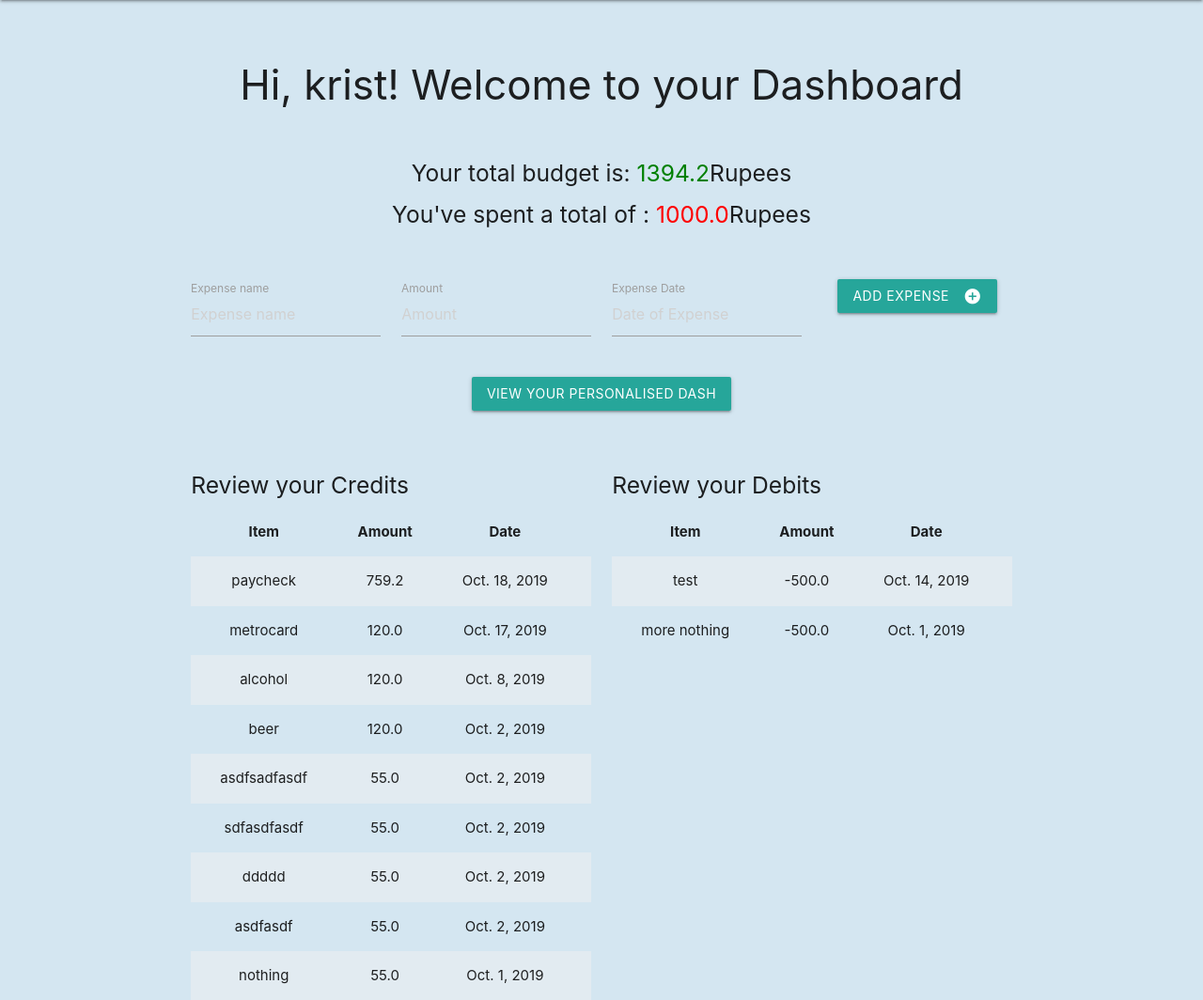
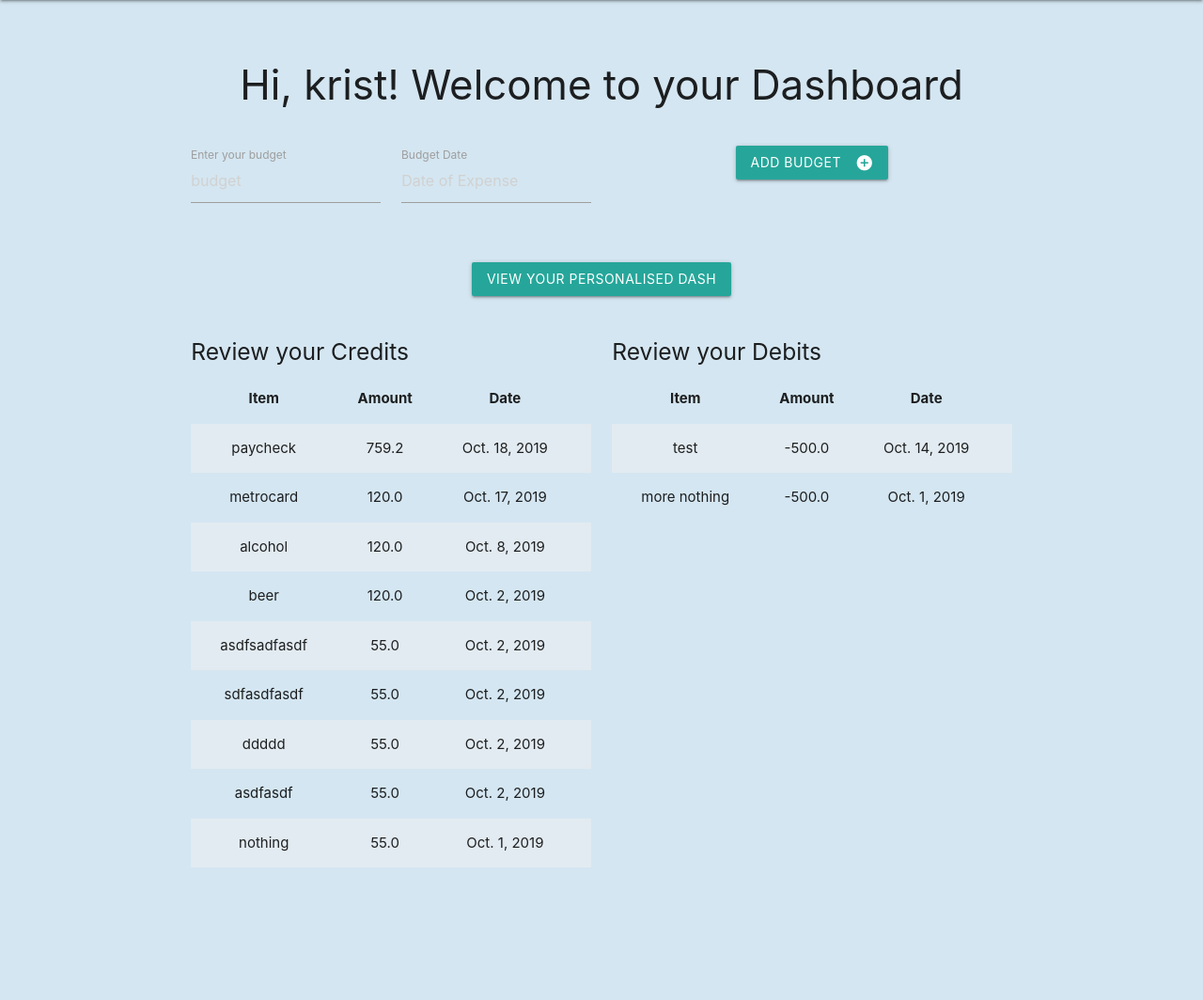
Before and after one commit to sharanyavenkat25/Budget-Management-System, a Django app: page /app in a window 1280 px wide. Shown: the part 64-1128 px from the top of the page at 94% size. After the commit the page ends 987 px from the top, so only its background shows below. Run offline with Django 3.2, Linux system fonts and the light colour scheme; a user stored in the database is signed in; data comes from the database, SQL or seed files in the repository; both versions use the stored data as it was after the commit.

Commit message:
entering budget modified

```diff
--- a/budget_app/templates/budget_app/index.html
+++ b/budget_app/templates/budget_app/index.html
@@ -25,12 +25,42 @@
         <br>
         <div class="section">
             <div class="row">
-                <form class="col s12" action='{% url "add item" %}' method='post'>
+
+                <form class="col s12" action='{% url "index" %}' method='post' id="entered_budget">
                     {% csrf_token %}
                     <div class="row">
                         <div class="container center">
                             <h3 class="center">Hi, {{ user }}! Welcome to your Dashboard</h3>
                             <br>
+
+                        <div class="input-field col s3">
+                                <input placeholder='budget' name='init_budget' id='init_budget' type='text' class='validate' required>
+                                <label for='init_budget'>Enter your budget</label>
+                        </div>
+
+                        <div class="input-field col s3">
+                                <input placeholder='Date of Expense' name="init_expense_date" id="init_expense_date" type="text" class='datepicker'>
+                                <label for="init_expense_date">Budget Date</label>
+                        </div>
+                        <button class="btn waves-effect waves-light" type="submit" name="action" onclick="hideit()" required>Add Budget
+                                <i class="material-icons right">add_circle</i>
+                        </button>
+
+                        </div>
+                    </div>
+                </form>
+            </div>
+
+
+
+            <div class="row" id="expense" style="display:none">
+
+                <form class="col s12" action='{% url "add item" %}' method='post'>
+                    {% csrf_token %}
+                    <div class="row">
+                        <div class="container center">
+                            <!-- <h3 class="center">Hi, {{ user }}! Welcome to your Dashboard</h3>
+                            <br> -->
                             <h5 class='center'>Your total budget is: <span style="color:green;">{{budget}}</span>Rupees</h5>
 
                             <h5 class='center'>You've spent a total of : <span style="color:red;">{{expenses}}</span>Rupees</h5>
@@ -55,6 +85,9 @@
                         </div>
                     </div>
                 </form>
+
+
+            </div>
                 <form class="col s12" action='{% url "dashboard" %}' method='post'>
                     {% csrf_token %}
                     <center>
@@ -65,6 +98,7 @@
                 </form>
 
             </div>
+
         </div>
 
         <div class="section">
@@ -147,6 +181,10 @@
                 var elems = document.querySelectorAll('.datepicker');
                 var instances = M.Datepicker.init(elems, {format:'yyyy-mm-dd'});
             });
+
+           function hideit(){
+            document.getElementById('expense').style.display ='inline';
+                }
         </script>
     </body>
 
--- a/budget_app/views.py
+++ b/budget_app/views.py
@@ -22,174 +22,192 @@ costs1 = []
 labels2=[]
 costs2= []
 def index(request):
-    #db operations
-    expense_items = ExpenseInfo.objects.filter(user_expense=request.user).order_by('-date_added')
-    try:
-        budget_total = ExpenseInfo.objects.filter(user_expense=request.user).aggregate(budget=Sum('cost',filter=Q(cost__gt=0)))
-        expense_total = ExpenseInfo.objects.filter(user_expense=request.user).aggregate(expenses=Sum('cost',filter=Q(cost__lt=0)))
-        fig,ax=plt.subplots()
-        ax.bar(['Expenses','Budget'], [abs(expense_total['expenses']),budget_total['budget']],color=['red','green'])
-        # ax.set_title('Your total expenses vs total budget')
-        plt.savefig('budget_app/static/budget_app/expense.png')
+	init_name = 'My Budget'
+	init_budget = request.POST.get('init_budget',0)
+	init_expense_date = request.POST.get('init_expense_date','2020-04-01')
 
-        labels1=[]
-        costs1 = []
-        labels2=[]
-        costs2=[]
-        print(expense_items)
-        for expense_item in expense_items:
+	# #db operations
+	ExpenseInfo.objects.create(expense_name=init_name,cost=init_budget,date_added=init_expense_date,user_expense=request.user)
+	expense_items = ExpenseInfo.objects.filter(user_expense=request.user).order_by('-date_added')
+	budget_total = ExpenseInfo.objects.filter(user_expense=request.user).aggregate(budget=Sum('cost',filter=Q(cost__gt=0)))
+	expense_total = ExpenseInfo.objects.filter(user_expense=request.user).aggregate(expenses=Sum('cost',filter=Q(cost__lt=0)))
+	if(expense_total['expenses'] is None):
+		expense_total['expenses']=0
+	if(budget_total['budget'] is None):
+		budget_total['budget']= 0
 
-            if((expense_item.cost)<0):
-                if(expense_item.expense_name in labels.keys()):
-                    labels[expense_item.expense_name]+=abs(expense_item.cost)
+		# ExpenseInfo.objects.create(expense_name=init_name,cost=init_budget,date_added=init_expense_date,user_expense=request.user)
+		# budget_total = ExpenseInfo.objects.filter(user_expense=request.user).aggregate(budget=Sum('cost',filter=Q(cost__gt=0)))
+		# expense_total = ExpenseInfo.objects.filter(user_expense=request.user).aggregate(expenses=Sum('cost',filter=Q(cost__lt=0)))
+	fig,ax=plt.subplots()
+	ax.bar(['Expenses','Budget'], [abs(expense_total['expenses']),abs(budget_total['budget'])],color=['red','green'])
+		# ax.set_title('Your total expenses vs total budget')
+	plt.savefig('budget_app/static/budget_app/expense.png')
 
-                else:
-                    labels[expense_item.expense_name]=abs(expense_item.cost)
-                print(labels)
-            else:
-            	if(expense_item.expense_name in cred_labels.keys()):
-            		cred_labels[expense_item.expense_name]+=abs(expense_item.cost)
-            	else:
-            		cred_labels[expense_item.expense_name]=abs(expense_item.cost)
-            	print(cred_labels)
-                # costs1.append(abs(expense_item.cost))
-                # labels1.append(expense_item.expense_name)
-        labels1=labels.keys()
-        costs1=labels.values()
+	labels1=[]
+	costs1 = []
+	labels2=[]
+	costs2=[]
+	print(expense_items)
+	for expense_item in expense_items:
 
-        labels2=cred_labels.keys()
-        costs2=cred_labels.values()
-        print("printing from index for debit")
+		if((expense_item.cost)<0):
+			if(expense_item.expense_name in labels.keys()):
+				labels[expense_item.expense_name]+=abs(expense_item.cost)
 
-        print(labels1)
-        print(costs1)
-        print("printing from index for credit")
+			else:
+				labels[expense_item.expense_name]=abs(expense_item.cost)
+			print(labels)
+		else:
+			if(expense_item.expense_name in cred_labels.keys()):
+				cred_labels[expense_item.expense_name]+=abs(expense_item.cost)
+			else:
+				cred_labels[expense_item.expense_name]=abs(expense_item.cost)
+			print(cred_labels)
+				# costs1.append(abs(expense_item.cost))
+				# labels1.append(expense_item.expense_name)
+	labels1=labels.keys()
+	costs1=labels.values()
 
-        print(labels2)
-        print(costs2)
+	labels2=cred_labels.keys()
+	costs2=cred_labels.values()
+	print("printing from index for debit")
+
+	print(labels1)
+	print(costs1)
+	print("printing from index for credit")
+
+	print(labels2)
+	print(costs2)
 
 
-        fig1, ax1 = plt.subplots(figsize=(6,4), subplot_kw=dict(aspect="equal"))
-        def func(pct, allvals):
-            absolute = int(pct/100.*np.sum(allvals))
-            return "{:.1f}%\n({:d} g)".format(pct, absolute)
-        wedges, texts, autotexts = ax1.pie(costs1, autopct='%1.1f%%',textprops=dict(color="w"))
+	fig1, ax1 = plt.subplots(figsize=(6,4), subplot_kw=dict(aspect="equal"))
+	def func(pct, allvals):
+		absolute = int(pct/100.*np.sum(allvals))
+		return "{:.1f}%\n({:d} g)".format(pct, absolute)
+	wedges, texts, autotexts = ax1.pie(costs1, autopct='%1.1f%%',textprops=dict(color="w"))
 
-        ax1.legend(wedges,labels1,title="Expenditures",loc="center left", bbox_to_anchor=(1, 0, 0.5, 1))
-        plt.setp(autotexts, size=10, weight="bold")
-        # ax1.set_title("Your Monthly Expenses")
-        plt.savefig('budget_app/static/budget_app/costs.png')
+	ax1.legend(wedges,labels1,title="Expenditures",loc="center left", bbox_to_anchor=(1, 0, 0.5, 1))
+	plt.setp(autotexts, size=10, weight="bold")
+		# ax1.set_title("Your Monthly Expenses")
+	plt.savefig('budget_app/static/budget_app/costs.png')
 
-        fig2, ax2 = plt.subplots(figsize=(6,4), subplot_kw=dict(aspect="equal"))
-        wedges_, texts_, autotexts_ = ax2.pie(costs2, autopct='%1.1f%%',textprops=dict(color="w"))
+	fig2, ax2 = plt.subplots(figsize=(6,4), subplot_kw=dict(aspect="equal"))
+	wedges_, texts_, autotexts_ = ax2.pie(costs2, autopct='%1.1f%%',textprops=dict(color="w"))
 
-        ax2.legend(wedges_,labels2,title="Credits",loc="center left", bbox_to_anchor=(1, 0, 0.5, 1))
-        plt.setp(autotexts_, size=10, weight="bold")
-        plt.savefig('budget_app/static/budget_app/credits.png')
+	ax2.legend(wedges_,labels2,title="Credits",loc="center left", bbox_to_anchor=(1, 0, 0.5, 1))
+	plt.setp(autotexts_, size=10, weight="bold")
+	plt.savefig('budget_app/static/budget_app/credits.png')
 
 
 
-    except TypeError:
-    	print('No data.')
-    	fig,ax=plt.subplots()
-    	ax.bar(['Expenses','Budget'], [0,0],color=['red','green'])
-    	ax.set_title('No data to show')
-    	plt.savefig('budget_app/static/budget_app/expense.png')
+	# except TypeError:
 
-    	fig1,ax1=plt.subplots()
-    	l=[]
-    	d=[]
-    	ax1.pie(d,labels=l)
-    	ax1.set_title('No data to show')
-    	plt.savefig('budget_app/static/budget_app/costs.png')
+	# 	print('No data.')
+	# 	fig,ax=plt.subplots()
+	# 	ax.bar(['Expenses','Budget'], [0,0],color=['red','green'])
+	# 	ax.set_title('No data to show')
+	# 	plt.savefig('budget_app/static/budget_app/expense.png')
 
-    	fig2,ax2=plt.subplots()
-    	l=[]
-    	d=[]
-    	ax2.pie(d,labels=l)
-    	ax2.set_title('No data to show')
-    	plt.savefig('budget_app/static/budget_app/credits.png')
-    if(expense_total['expenses'] is None):
-        expense_total['expenses']=0
-    if(budget_total['budget'] is None):
-        budget_total['budget']=0
-    context = {'expense_items':expense_items,'budget':budget_total['budget'],'expenses':abs(expense_total['expenses'])}
-    return render(request,'budget_app/index.html',context=context)
+	# 	fig1,ax1=plt.subplots()
+	# 	l=[]
+	# 	d=[]
+	# 	ax1.pie(d,labels=l)
+	# 	ax1.set_title('No data to show')
+	# 	plt.savefig('budget_app/static/budget_app/costs.png')
+
+	# 	fig2,ax2=plt.subplots()
+	# 	l=[]
+	# 	d=[]
+	# 	ax2.pie(d,labels=l)
+	# 	ax2.set_title('No data to show')
+	# 	plt.savefig('budget_app/static/budget_app/credits.png')
+
+
+	for i in expense_items:
+		print("in loop")
+		print(i.expense_name)
+		print(i.cost)
+
+	context = {'expense_items':expense_items,'budget':budget_total['budget'],'expenses':abs(expense_total['expenses'])}
+	return render(request,'budget_app/index.html',context=context)
 
 def add_item(request):
-    name = request.POST['expense_name']
-    expense_cost = request.POST['cost']
-    expense_date = request.POST['expense_date']
-    #db operations
-    if(int(expense_cost)<0):
-        labels1.append(name)
-        costs1.append(expense_cost)
-    else:
-    	labels2.append(name)
-    	costs2.append(expense_cost)
+	name = request.POST['expense_name']
+	expense_cost = request.POST['cost']
+	expense_date = request.POST['expense_date']
+	#db operations
+	if(int(expense_cost)<0):
+		labels1.append(name)
+		costs1.append(expense_cost)
+	else:
+		labels2.append(name)
+		costs2.append(expense_cost)
 
-    print("printing from add item")
-    print("debit")
-    print(labels1)
-    print(costs1)
-    print("credit")
-    print(labels2)
-    print(costs2)
+	print("printing from add item")
+	print("debit")
+	print(labels1)
+	print(costs1)
+	print("credit")
+	print(labels2)
+	print(costs2)
 
-    ExpenseInfo.objects.create(expense_name=name,cost=expense_cost,date_added=expense_date,user_expense=request.user)
-    budget_total = ExpenseInfo.objects.filter(user_expense=request.user).aggregate(budget=Sum('cost',filter=Q(cost__gt=0)))
-    expense_total = ExpenseInfo.objects.filter(user_expense=request.user).aggregate(expenses=Sum('cost',filter=Q(cost__lt=0)))
-    fig,ax=plt.subplots()
-    if(expense_total['expenses'] is None):
-        expense_total['expenses']=0
-    ax.bar(['Expenses','Budget'], [abs(expense_total['expenses']),budget_total['budget']],color=['red','green'])
-    # ax.set_title('Your total expenses vs. total budget')
-    plt.savefig('budget_app/static/budget_app/expense.png')
+	ExpenseInfo.objects.create(expense_name=name,cost=expense_cost,date_added=expense_date,user_expense=request.user)
+	budget_total = ExpenseInfo.objects.filter(user_expense=request.user).aggregate(budget=Sum('cost',filter=Q(cost__gt=0)))
+	expense_total = ExpenseInfo.objects.filter(user_expense=request.user).aggregate(expenses=Sum('cost',filter=Q(cost__lt=0)))
+	fig,ax=plt.subplots()
+	if(expense_total['expenses'] is None):
+		expense_total['expenses']=0
+	if(budget_total['budget'] is None):
+		budget_total['budget']=0
+	ax.bar(['Expenses','Budget'], [abs(expense_total['expenses']),abs(budget_total['budget'])],color=['red','green'])
+	# ax.set_title('Your total expenses vs. total budget')
+	plt.savefig('budget_app/static/budget_app/expense.png')
 
-    # fig1, ax1 = plt.subplots()
-    # ax1.pie(costs1,labels=labels1,autopct='%.1f%%',startangle=90)
-    # ax1.axis('equal')
-    # plt.savefig('budget_app/static/budget_app/costs.png')
-    fig1, ax1 = plt.subplots(figsize=(7,4), subplot_kw=dict(aspect="equal"))
-    def func(pct, allvals):
-        absolute = int(pct/100.*np.sum(allvals))
-        return "{:.1f}%\n({:d} g)".format(pct, absolute)
-    wedges, texts, autotexts = ax1.pie(costs1, autopct='%1.1f%%',textprops=dict(color="w"))
+	# fig1, ax1 = plt.subplots()
+	# ax1.pie(costs1,labels=labels1,autopct='%.1f%%',startangle=90)
+	# ax1.axis('equal')
+	# plt.savefig('budget_app/static/budget_app/costs.png')
+	fig1, ax1 = plt.subplots(figsize=(7,4), subplot_kw=dict(aspect="equal"))
+	def func(pct, allvals):
+		absolute = int(pct/100.*np.sum(allvals))
+		return "{:.1f}%\n({:d} g)".format(pct, absolute)
+	wedges, texts, autotexts = ax1.pie(costs1, autopct='%1.1f%%',textprops=dict(color="w"))
 
-    ax1.legend(wedges,labels1,title="Expenditures",loc="center left", bbox_to_anchor=(1, 0.5, 0.5, 1))
-    plt.setp(autotexts, size=10, weight="bold")
-    # ax1.set_title("Your Monthly Expenses")
-    plt.savefig('budget_app/static/budget_app/costs.png')
+	ax1.legend(wedges,labels1,title="Expenditures",loc="center left", bbox_to_anchor=(1, 0.5, 0.5, 1))
+	plt.setp(autotexts, size=10, weight="bold")
+	# ax1.set_title("Your Monthly Expenses")
+	plt.savefig('budget_app/static/budget_app/costs.png')
 
-    fig2, ax2 = plt.subplots(figsize=(6,4), subplot_kw=dict(aspect="equal"))
-    wedges_, texts_, autotexts_ = ax2.pie(costs2, autopct='%1.1f%%',textprops=dict(color="w"))
-    ax2.legend(wedges_,labels2,title="Credits",loc="center left", bbox_to_anchor=(1, 0, 0.5, 1))
-    plt.setp(autotexts_, size=10, weight="bold")
-    plt.savefig('budget_app/static/budget_app/credits.png')
+	fig2, ax2 = plt.subplots(figsize=(6,4), subplot_kw=dict(aspect="equal"))
+	wedges_, texts_, autotexts_ = ax2.pie(costs2, autopct='%1.1f%%',textprops=dict(color="w"))
+	ax2.legend(wedges_,labels2,title="Credits",loc="center left", bbox_to_anchor=(1, 0, 0.5, 1))
+	plt.setp(autotexts_, size=10, weight="bold")
+	plt.savefig('budget_app/static/budget_app/credits.png')
 
-    return HttpResponseRedirect('app')
+	return HttpResponseRedirect('app')
 
 def clear_item(request):
-    ExpenseInfo.objects.all().delete()
+	ExpenseInfo.objects.all().delete()
 
 def logout_view(request):
-    logout(request)
-    return HttpResponseRedirect('/')
+	logout(request)
+	return HttpResponseRedirect('/')
 
 def view(request):
 	form = UserCreationForm
 	return render(request,'budget_app/dashboard.html',{'form':form})
 
 def sign_up(request):
-    if request.method == 'POST':
-        form = UserCreationForm(request.POST)
-        if form.is_valid():
-            user=form.save()
-            login(request,user)
-            return HttpResponseRedirect('app')
-        else:
-            for msg in form.error_messages:
-                print(form.error_messages[msg])
-    else:
-        form = UserCreationForm
-        return render(request,'budget_app/sign_up.html',{'form':form})
+	if request.method == 'POST':
+		form = UserCreationForm(request.POST)
+		if form.is_valid():
+			user=form.save()
+			login(request,user)
+			return HttpResponseRedirect('app')
+		else:
+			for msg in form.error_messages:
+				print(form.error_messages[msg])
+	else:
+		form = UserCreationForm
+		return render(request,'budget_app/sign_up.html',{'form':form})
```
Also changed, not shown: budget_app/static/budget_app/costs.png, budget_app/static/budget_app/credits.png, budget_app/static/budget_app/expense.png, db.sqlite3.
